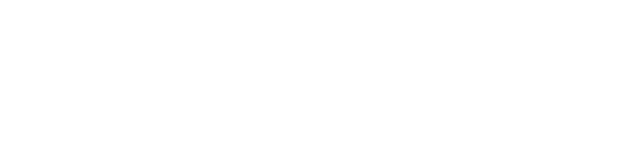
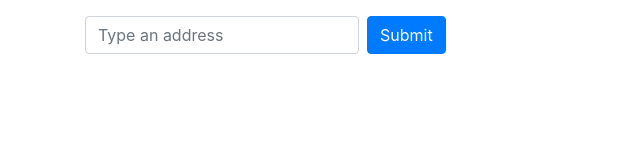
Before and after one commit to eytienne87/my-portfolio, a website: page geocoder/index.html in a window 1280 px wide. Shown: the whole page, without its empty margins (0-640 px from the left). Drawn offline with nearby package versions, Linux system fonts and the light colour scheme.

Commit message:
added bootstrap, added a form to type in the address

```diff
--- a/geocoder/index.html
+++ b/geocoder/index.html
@@ -5,8 +5,21 @@
   <meta http-equiv="X-UA-Compatible" content="IE=edge">
   <meta name="viewport" content="width=device-width, initial-scale=1.0">
   <title>geocoder</title>
+  <link rel="stylesheet" href="https://stackpath.bootstrapcdn.com/bootstrap/4.3.1/css/bootstrap.min.css"
+    integrity="sha384-ggOyR0iXCbMQv3Xipma34MD+dH/1fQ784/j6cY/iJTQUOhcWr7x9JvoRxT2MZw1T" crossorigin="anonymous">
 </head>
 <body>
+  <div class="container my-3">
+    <form class="form-inline">
+      <label class="sr-only" for="inlineFormInputName2">Address</label>
+      <input type="text" class="form-control mb-2 mr-sm-2" id="inlineFormInputName2" placeholder="Type an address">
+
+      <button type="submit" class="btn btn-primary mb-2">Submit</button>
+    </form>
+    <p>
+      <!-- Coordinates will appaear here -->
+    </p>
+  </div>
 
 </body>
 </html>
```
Also changed, not shown: geocoder/css/style.css (added).
